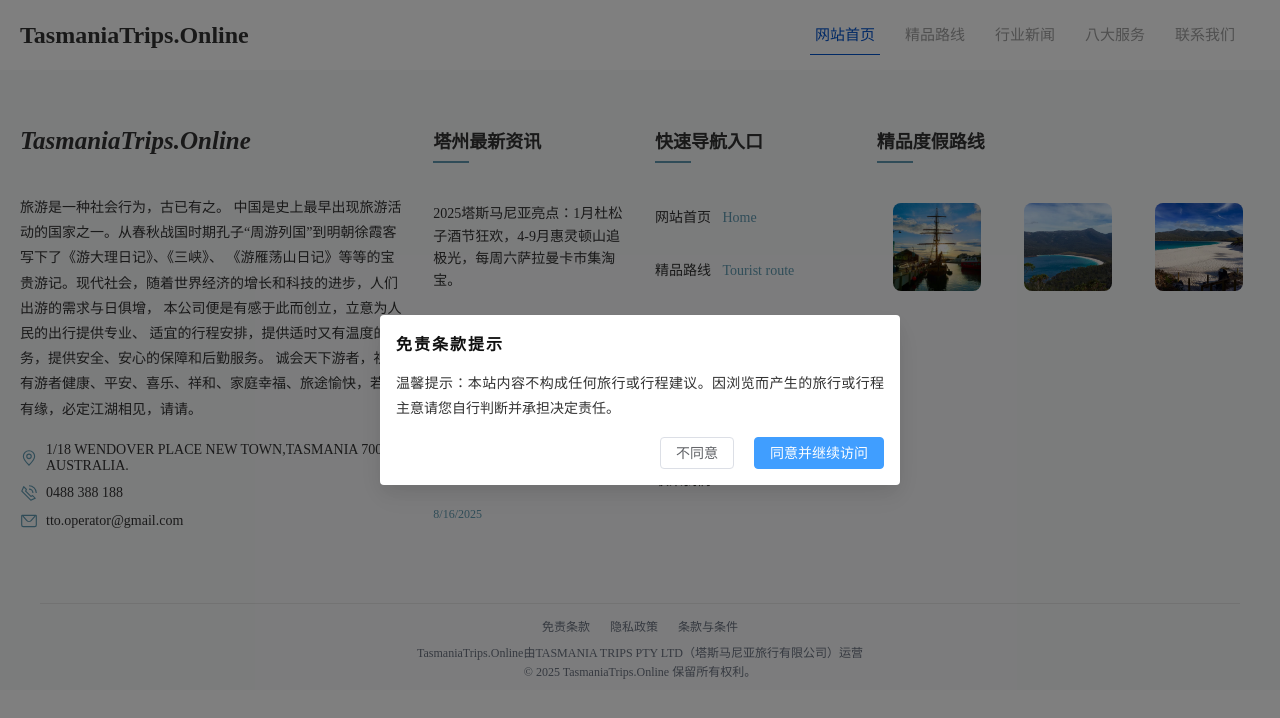
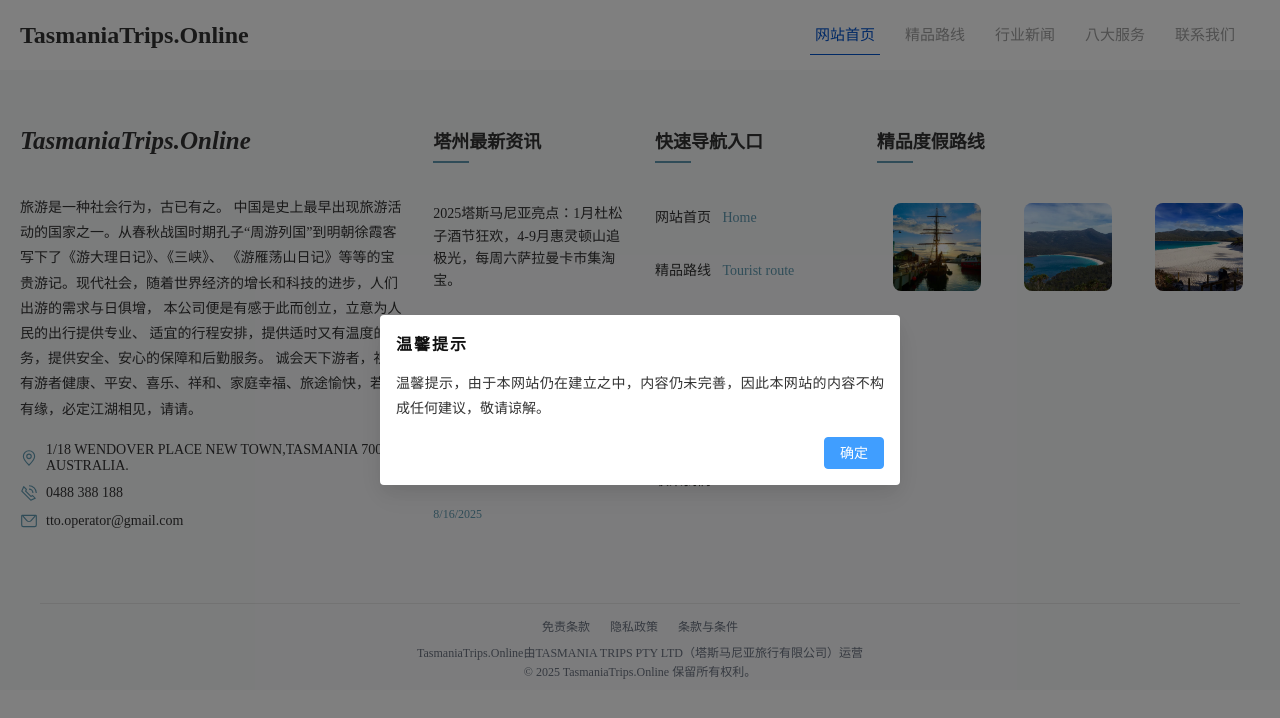
Before and after one commit to Kurinabluu/DemoForTTO, a Vue app: page / in a window 1280 px wide. Shown: the top 718 px of the page. Built offline with nearby package versions, Linux system fonts and the light colour scheme.

Commit message:
修改免责条款为弹窗，增加温馨提示弹窗，修改路由

```diff
--- a/src/App.vue
+++ b/src/App.vue
@@ -40,25 +40,17 @@ const scrollToBottom = () => {
   })
 }
 
-// 首次访问免责声明弹窗（不使用本地存储，初次渲染后即弹出）
-const showDisclaimerModal = ref(false)
-const acceptDisclaimer = () => {
-  showDisclaimerModal.value = false
-}
-const rejectDisclaimer = () => {
-  showDisclaimerModal.value = false
-  // 尝试关闭页面，不行则跳转空白页
-  window.close()
-  // setTimeout(() => {
-  //   if (!document.hidden) {
-  //     location.replace('about:blank')
-  //   }
-  // }, 200)
+
+//温馨提示弹窗
+const showTipsModal = ref(false)
+const acceptTips = () => {
+  showTipsModal.value = false
 }
 
 onMounted(() => {
   // 首次渲染完成后展示弹窗
-  showDisclaimerModal.value = true
+  // showDisclaimerModal.value = true
+  showTipsModal.value = true
 })
 
 </script>
@@ -68,19 +60,18 @@ onMounted(() => {
   <!-- <Layout /> -->
   <RouterView />
 
-  <!-- 首次访问免责声明弹窗 -->
-  <el-dialog v-model="showDisclaimerModal" append-to-body align-center width="520px" :close-on-click-modal="false"
+  <!-- 温馨提示声明弹窗 -->
+  <el-dialog v-model="showTipsModal" append-to-body align-center width="520px" :close-on-click-modal="false"
     :show-close="false">
     <template #header>
-      <div style="font-weight:700; letter-spacing:2px; color:#101010;">免责条款提示</div>
+      <div style="font-weight:700; letter-spacing:2px; color:#101010;">温馨提示</div>
     </template>
     <div style="color:#333; line-height:1.8; text-align:justify;">
-      温馨提示：本站内容不构成任何旅行或行程建议。因浏览而产生的旅行或行程主意请您自行判断并承担决定责任。
+      温馨提示，由于本网站仍在建立之中，内容仍未完善，因此本网站的内容不构成任何建议，敬请谅解。
     </div>
     <template #footer>
       <div style="display:flex; justify-content:flex-end; gap:8px;">
-        <el-button @click="rejectDisclaimer">不同意</el-button>
-        <el-button type="primary" @click="acceptDisclaimer">同意并继续访问</el-button>
+        <el-button type="primary" @click="acceptTips">确定</el-button>
       </div>
     </template>
   </el-dialog>
--- a/src/layouts/Layout.vue
+++ b/src/layouts/Layout.vue
@@ -26,6 +26,25 @@ function closeContactDialog() {
 }
 const footerModules = import.meta.glob('@/assets/img/*footer*.jpg', { eager: true });
 const footerSlides = Object.values(footerModules).map((mod) => (typeof mod === 'string' ? mod : mod.default));
+
+
+
+// 首次访问免责声明弹窗（不使用本地存储，初次渲染后即弹出）
+const showDisclaimerModal = ref(false)
+
+const acceptDisclaimer = () => {
+    showDisclaimerModal.value = false
+}
+const rejectDisclaimer = () => {
+    showDisclaimerModal.value = false
+    // 尝试关闭页面，不行则跳转空白页
+    window.close()
+    // setTimeout(() => {
+    //   if (!document.hidden) {
+    //     location.replace('about:blank')
+    //   }
+    // }, 200)
+}
 </script>
 
 <template>
@@ -175,8 +194,10 @@ const footerSlides = Object.values(footerModules).map((mod) => (typeof mod === '
                 <div class="web-msg">
                     <div class="important-msg">
                         <ul>
-                            <li>
-                                <RouterLink to="/DemoForTTO/disclaimer">免责条款</RouterLink>
+                            <li @click="showDisclaimerModal = true">
+                                <!-- showDisclaimerModal -->
+                                <!-- <RouterLink to="/DemoForTTO/disclaimer">免责条款</RouterLink> -->
+                                免责条款
                             </li>
                             <li>隐私政策</li>
                             <li>条款与条件</li>
@@ -188,6 +209,22 @@ const footerSlides = Object.values(footerModules).map((mod) => (typeof mod === '
             </div>
         </el-footer>
 
+        <!-- 免责声明弹窗 -->
+        <el-dialog v-model="showDisclaimerModal" append-to-body align-center width="520px" :close-on-click-modal="false"
+            :show-close="false">
+            <template #header>
+                <div style="font-weight:700; letter-spacing:2px; color:#101010;">免责条款提示</div>
+            </template>
+            <div style="color:#333; line-height:1.8; text-align:justify;">
+                本网站之全部内容，不对任何本网站的使用者（以下简称使用者）构成任何的旅行建议或行程建议。
+                使用者因浏览本网站而决定产生的旅行主意或行程主意由使用者自主判断和决定，本网站与其运营公司不对这些决定负任何责任。
+            </div>
+            <template #footer>
+                <div style="display:flex; justify-content:flex-end; gap:8px;">
+                    <el-button type="primary" @click="acceptDisclaimer">确定</el-button>
+                </div>
+            </template>
+        </el-dialog>
     </el-container>
 </template>
 
--- a/src/router/index.js
+++ b/src/router/index.js
@@ -33,8 +33,8 @@ const routes = [
 
 ]
 const router = createRouter({
-  // history: createWebHistory(),
-  history: createWebHashHistory(),
+  history: createWebHistory(),
+  // history: createWebHashHistory(),
   routes
 });
 
```
